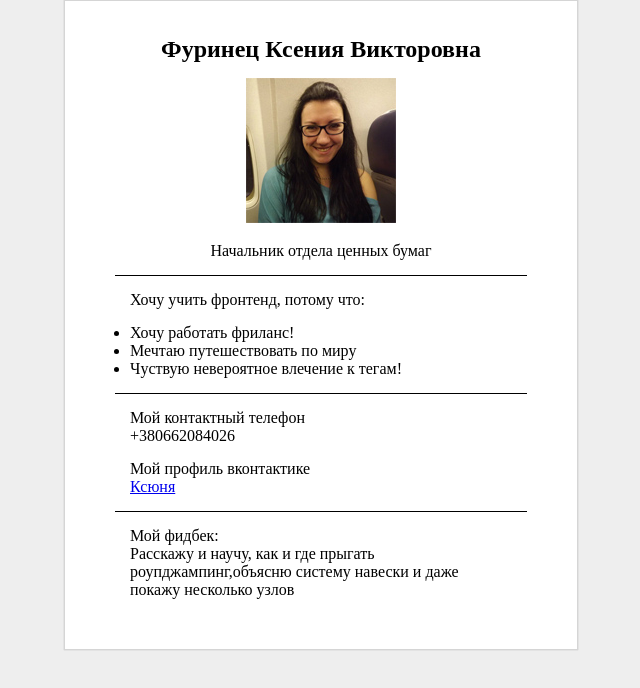
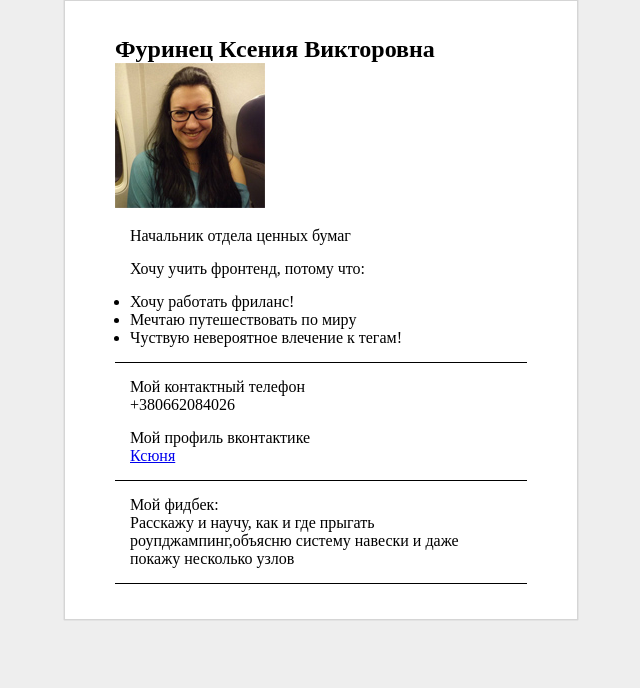
Before and after one commit to kseniiapupko/ksufurinec.github.io, a plain HTML site: page GoIT/markup/home/lesson1/index.html in a window 1280 px wide. Shown: the whole page, without its empty margins (319-959 px from the left). Drawn offline with Linux system fonts and the light colour scheme.

Commit message:
Update index.html

```diff
--- a/GoIT/markup/home/lesson1/index.html
+++ b/GoIT/markup/home/lesson1/index.html
@@ -7,20 +7,22 @@
 </head>
 <body>
 	<div class="wrapper">
-		<div class="header">
+
 		<h2>Фуринец Ксения Викторовна</h2>
-		<p><img src="img/img.jpg" alt="Здесь могла быть ваша реклама" title="Ксюня">
-		<p></p>Начальник отдела ценных бумаг</p></div>
-		<div class="content"><p>Хочу учить фронтенд, потому что:</p>
+		<img src="img/img.jpg" alt="Здесь могла быть ваша реклама" title="Ксюня">
+		<p>Начальник отдела ценных бумаг</p>
+		<div class="line"><p>Хочу учить фронтенд, потому что:</p>
 			<ul>
 				<li>Хочу работать фриланс!</li>
 				<li>Мечтаю путешествовать по миру</li>
 				<li>Чуствую невероятное влечение к тегам!</li>
 			</ul></div>
-			<div class="contacts"><p>Мой контактный телефон <br>
+			<div class="line">
+			<p>Мой контактный телефон <br>
 			+380662084026</p>
-			<p>Мой профиль вконтактике <br><a href="https://vk.com/ksu_ferik">Ксюня</a></p></div>
-			<p>Мой фидбек: <br>Расскажу и научу, как и где прыгать роупджампинг,объясню систему навески и даже покажу несколько узлов</p>
+			<p>Мой профиль вконтактике <br><a href="https://vk.com/ksu_ferik">Ксюня</a></p>
+			</div>
+			<div class="line"><p>Мой фидбек: <br>Расскажу и научу, как и где прыгать роупджампинг,объясню систему навески и даже покажу несколько узлов</p></div>
 		</div>
 </body>
 </html>
```
